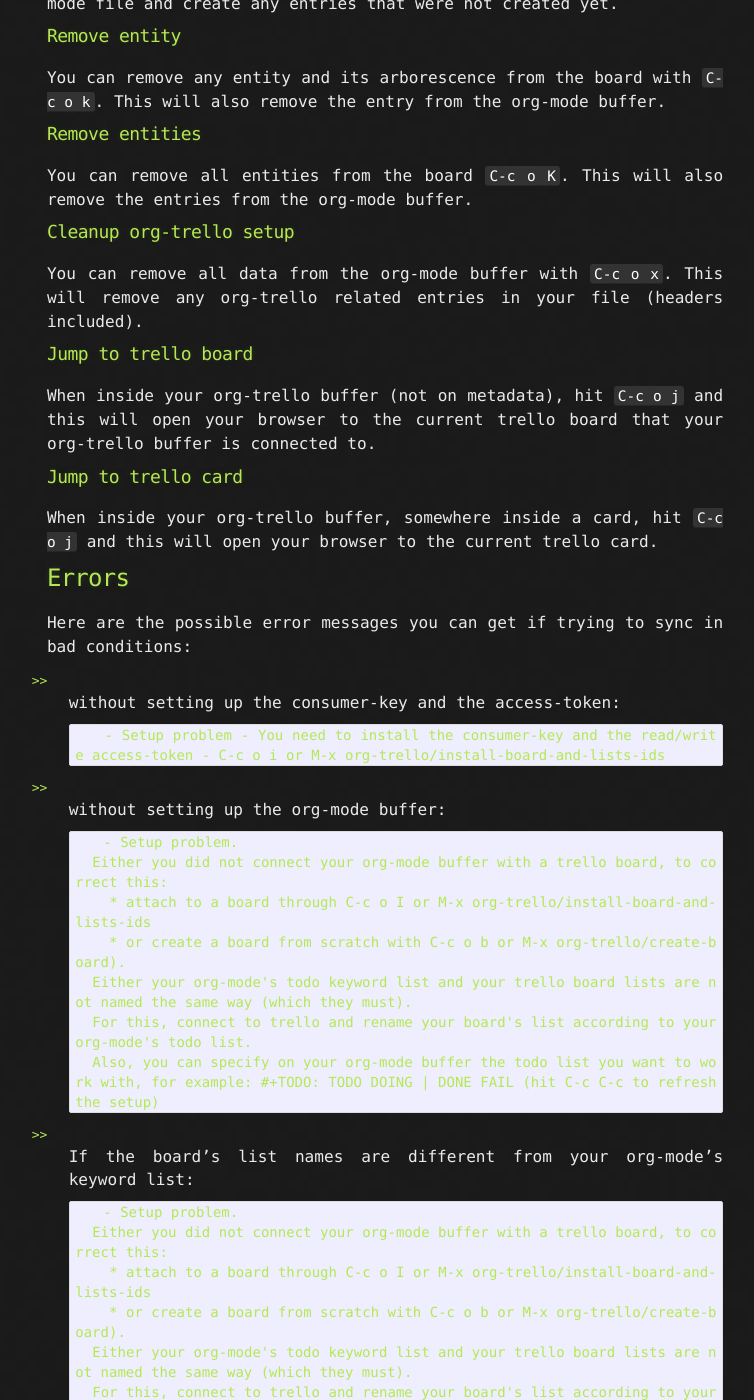
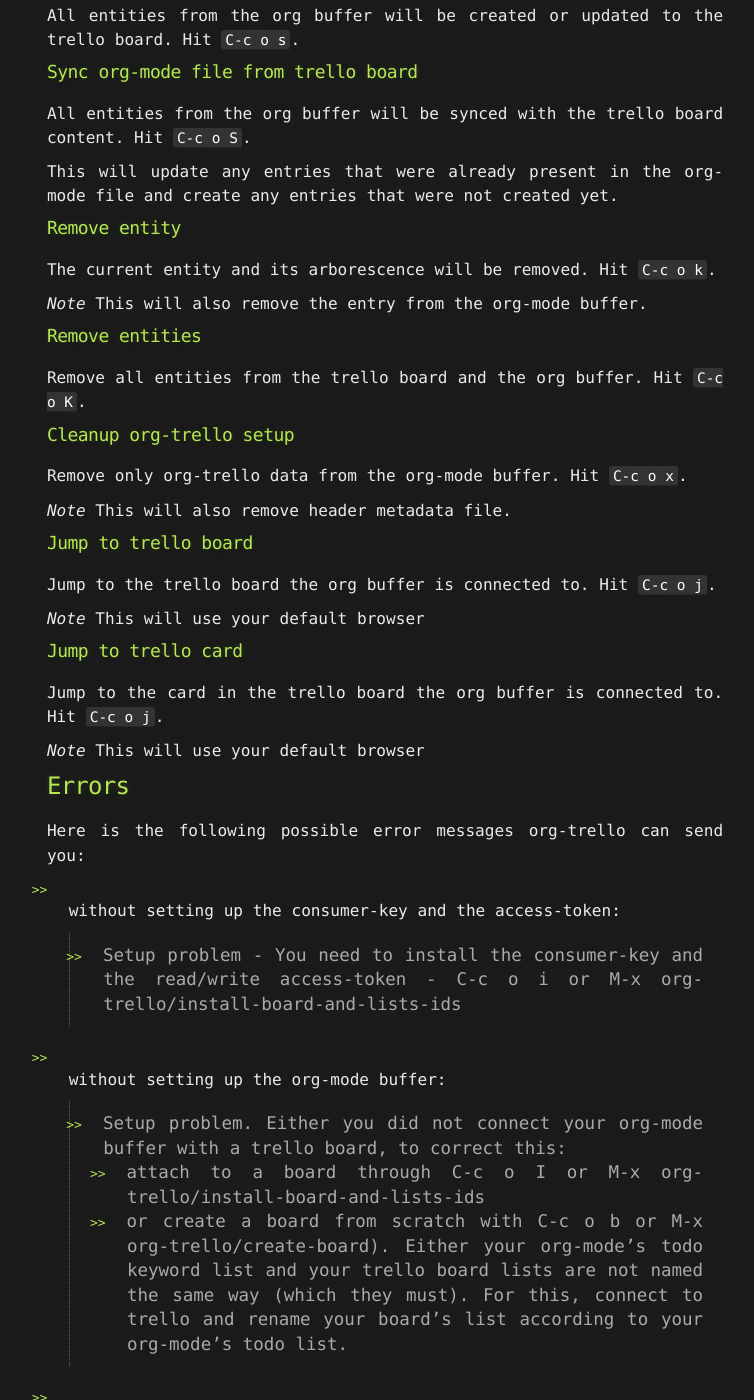
Before and after one commit to org-trello/org-trello.github.io, a Jekyll site: the page built from usage.md, in a window 1280 px wide and 1400 px high, scrolled down 2725 px. Shown: the whole window, without its empty margins (255-1009 px from the left). Built offline with Jekyll 4.4.1, drawn with Linux system fonts in a browser that asks for light colours; Markdown is read by kramdown in place of the engine named in the settings; some of the changed text lies outside the part shown.

Commit message:
Improve readability of quote

```diff
--- a/usage.md
+++ b/usage.md
@@ -100,88 +100,103 @@ You can use [org-mode's deadline](http://orgmode.org/manual/Inserting-deadline_0
 
 #### Creation of a full entity
 
-You can sync all the entities and their arborescence once.
+You can sync the full entity and its arborescence.
+
 Place yourself on the entity (card or checklist or item) and hit <kbd>C-c o C</kbd>.
+
+When on:
+- a card, this will sync the card, then the checklists then any items of each checklist.
+- a checklist, this will sync the checklist then the items.
+- an item, will only sync the item
 
 #### Sync org-mode file to trello board
 
-You can sync all your org-mode file to trello.
+All entities from the org buffer will be created or updated to the trello board.
 Hit <kbd>C-c o s</kbd>.
 
 #### Sync org-mode file from trello board
 
-You can sync the content of your trello board into an org-mode file.
+All entities from the org buffer will be synced with the trello board content.
 Hit <kbd>C-c o S</kbd>.
 
 This will update any entries that were already present in the org-mode file and create any entries that were not created yet.
 
 #### Remove entity
 
-You can remove any entity and its arborescence from the board with <kbd>C-c o k</kbd>.
-This will also remove the entry from the org-mode buffer.
+The current entity and its arborescence will be removed.
+Hit <kbd>C-c o k</kbd>.
+
+*Note* This will also remove the entry from the org-mode buffer.
 
 #### Remove entities
 
-You can remove all entities from the board <kbd>C-c o K</kbd>.
-This will also remove the entries from the org-mode buffer.
+Remove all entities from the trello board and the org buffer.
+Hit <kbd>C-c o K</kbd>.
 
 #### Cleanup org-trello setup
 
-You can remove all data from the org-mode buffer with <kbd>C-c o x</kbd>.
-This will remove any org-trello related entries in your file (headers included).
+Remove only org-trello data from the org-mode buffer.
+Hit <kbd>C-c o x</kbd>.
+
+*Note* This will also remove header metadata file.
 
 #### Jump to trello board
 
-When inside your org-trello buffer (not on metadata), hit <kbd>C-c o j</kbd> and this will open your browser to the current trello board that your org-trello buffer is connected to.
+Jump to the trello board the org buffer is connected to.
+Hit <kbd>C-c o j</kbd>.
+
+*Note* This will use your default browser
 
 #### Jump to trello card
 
-When inside your org-trello buffer, somewhere inside a card, hit <kbd>C-c o j</kbd> and this will open your browser to the current trello card.
+Jump to the card in the trello board the org buffer is connected to.
+Hit <kbd>C-c o j</kbd>.
+
+*Note* This will use your default browser
 
 ### Errors
 
-Here are the possible error messages you can get if trying to sync in bad conditions:
+Here is the following possible error messages org-trello can send you:
 
 - without setting up the consumer-key and the access-token:
 
-         - Setup problem - You need to install the consumer-key and the read/write access-token - C-c o i or M-x org-trello/install-board-and-lists-ids
+    > - Setup problem - You need to install the consumer-key and the read/write access-token - C-c o i or M-x org-trello/install-board-and-lists-ids
 
 - without setting up the org-mode buffer:
 
-         - Setup problem.
-        Either you did not connect your org-mode buffer with a trello board, to correct this:
-          * attach to a board through C-c o I or M-x org-trello/install-board-and-lists-ids
-          * or create a board from scratch with C-c o b or M-x org-trello/create-board).
-        Either your org-mode's todo keyword list and your trello board lists are not named the same way (which they must).
-        For this, connect to trello and rename your board's list according to your org-mode's todo list.
-        Also, you can specify on your org-mode buffer the todo list you want to work with, for example: #+TODO: TODO DOING | DONE FAIL (hit C-c C-c to refresh the setup)
+    > - Setup problem.
+    > Either you did not connect your org-mode buffer with a trello board, to correct this:
+    >   * attach to a board through C-c o I or M-x org-trello/install-board-and-lists-ids
+    >   * or create a board from scratch with C-c o b or M-x org-trello/create-board).
+    > Either your org-mode's todo keyword list and your trello board lists are not named the same way (which they must).
+    > For this, connect to trello and rename your board's list according to your org-mode's todo list.
 
 - If the board's list names are different from your org-mode's keyword list:
 
-         - Setup problem.
-        Either you did not connect your org-mode buffer with a trello board, to correct this:
-          * attach to a board through C-c o I or M-x org-trello/install-board-and-lists-ids
-          * or create a board from scratch with C-c o b or M-x org-trello/create-board).
-        Either your org-mode's todo keyword list and your trello board lists are not named the same way (which they must).
-        For this, connect to trello and rename your board's list according to your org-mode's todo list.
-        Also, you can specify on your org-mode buffer the todo list you want to work with, for example: #+TODO: TODO DOING | DONE FAIL (hit C-c C-c to refresh the setup)
+    > - Setup problem.
+    > Either you did not connect your org-mode buffer with a trello board, to correct this:
+    >   * attach to a board through C-c o I or M-x org-trello/install-board-and-lists-ids
+    >   * or create a board from scratch with C-c o b or M-x org-trello/create-board).
+    > Either your org-mode's todo keyword list and your trello board lists are not named the same way (which they must).
+    > For this, connect to trello and rename your board's list according to your org-mode's todo list.
+    > Also, you can specify on your org-mode buffer the todo list you want to work with, for example: #+TODO: TODO DOING | DONE FAIL (hit C-c C-c to refresh the setup)
 
 - no label on the card:
 
-        Cannot synchronize the card - missing mandatory label. Skip it...
+    > Cannot synchronize the card - missing mandatory label. Skip it...
 
 - no label on the checklist:
 
-        Cannot synchronize the checklist - missing mandatory label. Skip it...
+    > Cannot synchronize the checklist - missing mandatory label. Skip it...
 
 - no label on the item:
 
-        Cannot synchronize the item - missing mandatory label. Skip it...
+    > Cannot synchronize the item - missing mandatory label. Skip it...
 
 - syncing the checklist without syncing the card first:
 
-        Cannot synchronize the checklist - the card must synchronized first. Skip it...
+    > Cannot synchronize the checklist - the card must synchronized first. Skip it...
 
 - syncing the item without syncing the checklist first:
 
-        Cannot synchronize the item - the checklist must be synchronized first. Skip it...
+    > Cannot synchronize the item - the checklist must be synchronized first. Skip it...
```
